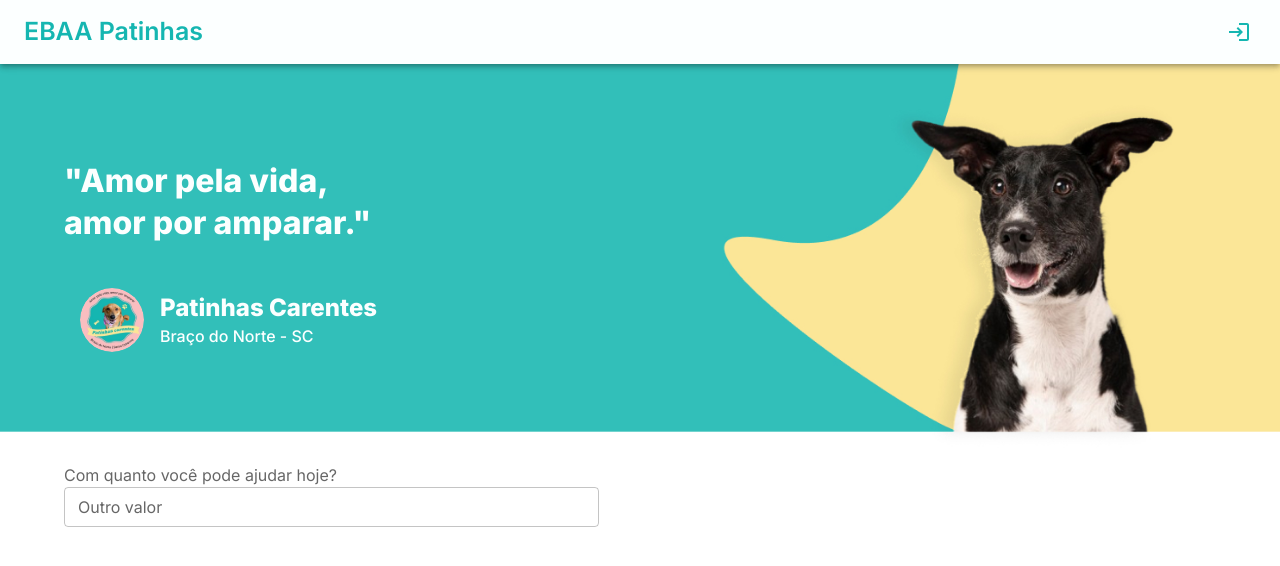
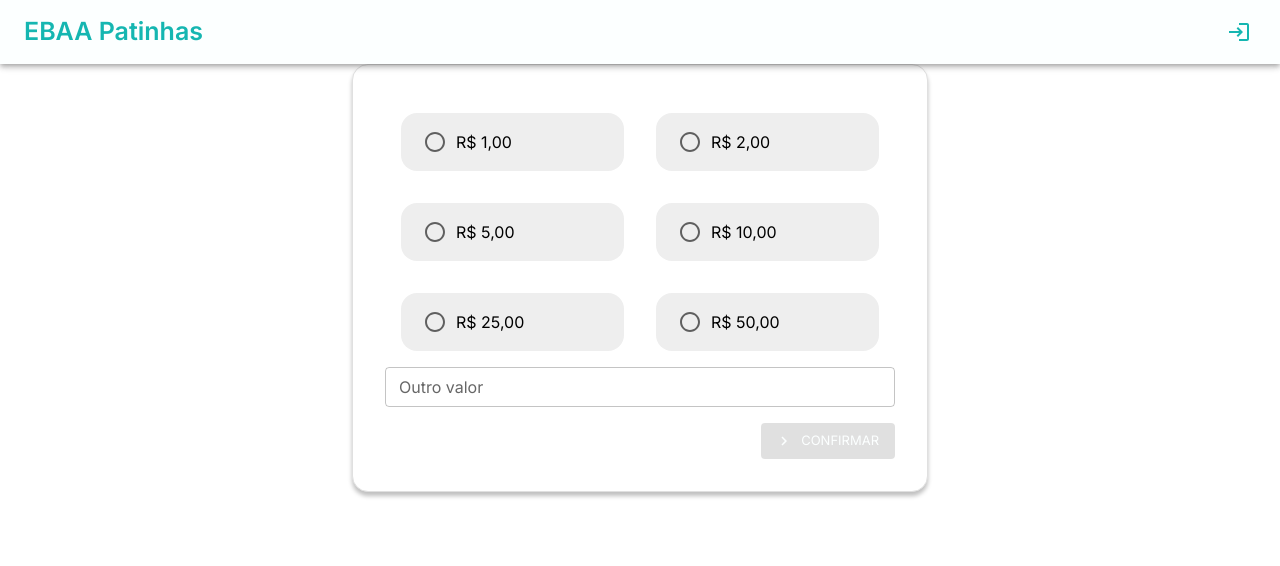
Before and after one commit to adonadel/gestao_ongs_frontend, a React (Vite) app: page /donate in a window 1280 px wide. Shown: the top 566 px of the page. Built offline with nearby package versions, Linux system fonts and the light colour scheme.

Commit message:
Adiciona box com opções de doações pré-setadas

```diff
--- a/src/modules/donate/Donate.tsx
+++ b/src/modules/donate/Donate.tsx
@@ -2,8 +2,9 @@ import { useEffect, useState } from "react";
 import { baseApi } from "../../lib/api.ts";
 import { Message } from "../../shared/components/message/Message.tsx";
 import { useLocation, useNavigate, useParams } from "react-router-dom";
-import { Container, Grid, Typography, TextField, FormControl, FormLabel, RadioGroup, FormHelperText } from "@mui/material";
+import { Container, Grid, Typography, TextField, FormControl, FormLabel, RadioGroup, FormHelperText, FormControlLabel, Radio, Box, Button } from "@mui/material";
 import { HeaderBanner } from "../../shared/headerBanner/HeaderBanner.tsx";
+import { ChevronRight } from "@mui/icons-material";
 
 
 export const Donate = () => {
@@ -15,15 +16,49 @@ export const Donate = () => {
     const [message, setMessage] = useState("");
     const [messageType, setMessageType] = useState("");
     const [donateValue, setDonateValue] = useState("");
-    const otherValue : string = "";
+
+    const otherValue: string = "";
+
+    const presetedDonateValues = [
+        {
+            id: 1,
+            value: "1,00"
+        },
+        {
+            id: 2,
+            value: "2,00"
+        },
+        {
+            id: 3,
+            value: "5,00"
+        },
+        {
+            id: 4,
+            value: "10,00"
+        },
+        {
+            id: 5,
+            value: "25,00"
+        },
+        {
+            id: 6,
+            value: "50,00"
+        },
+    ]
 
 
     const handleClick = () => {
         console.log('fechou')
     };
 
-    const handleDonateValues = () => {
-        console.log("Clicou")
+    const handleOtherValue = () => {
+
+    };
+
+    const handleDonateValues = (event: React.ChangeEvent<HTMLInputElement>, checked: boolean) => {
+        const value = event.target.value;
+        setDonateValue(value);
+        //continuar
     }
 
     useEffect(() => {
@@ -80,20 +115,51 @@ export const Donate = () => {
 
     return (
         <>
-            <HeaderBanner />
+            {/* <HeaderBanner /> */}
             <Container maxWidth="lg">
-                <Grid container>
-                    <Grid>
+                <Grid container justifyContent={'center'}>
+                    <Grid item xs={6} justifyContent={'flex-end'} sx={{
+                        padding: '2rem',
+                        borderRadius: '1rem',
+                        boxShadow: '0px 4px 4px rgba(0, 0, 0, 0.25)',
+                        border: '1px solid #E0E0E0',
+                        backgroundColor: 'white',
+                    }}>
                         <FormControl component="fieldset">
-                          <FormLabel component="legend">Com quanto você pode ajudar hoje?</FormLabel>
-                          <RadioGroup aria-label="Valor para doar" name="donateValue" value={donateValue} onChange={handleDonateValues}></RadioGroup>
+                            <RadioGroup aria-label="Valor para doar" name="donateValue">
+                                <Grid container>
+                                    {Array.isArray(presetedDonateValues) && presetedDonateValues.map((presetedValue) => (
+                                        <Grid item xs={6}>
+                                            <Box sx={{
+                                                backgroundColor: (presetedValue.id == donateValue) ? "secondary.main" : "grey.200",
+                                                margin: '1rem',
+                                                padding: '0.5rem 1.5rem',
+                                                borderRadius: '1rem',
+                                            }}>
+                                                <FormControlLabel value={presetedValue.id} control={<Radio color="primary" onChange={handleDonateValues} />} label={`R$ ${presetedValue.value}`} />
+                                            </Box>
+                                        </Grid>
+                                    ))}
+                                </Grid>
+                            </RadioGroup>
                         </FormControl>
-
                         <TextField
                             id="otherValue"
                             label="Outro valor"
                             value={otherValue}
+                            onChange={handleOtherValue}
                         />
+
+                        <Button
+                            type="submit"
+                            variant="contained"
+                            color="secondary"
+                            disabled={!donateValue ? true : false}
+                            startIcon={<ChevronRight fontSize='small' color='primary' />}
+                            sx={{ padding: '8px 16px', float: "right", marginTop: "1rem" }}
+                        >
+                            <Typography sx={{ fontSize: '.8125rem', color: 'primary.main' }}>Confirmar</Typography>
+                        </Button>
                     </Grid>
                 </Grid>
             </Container>
```
